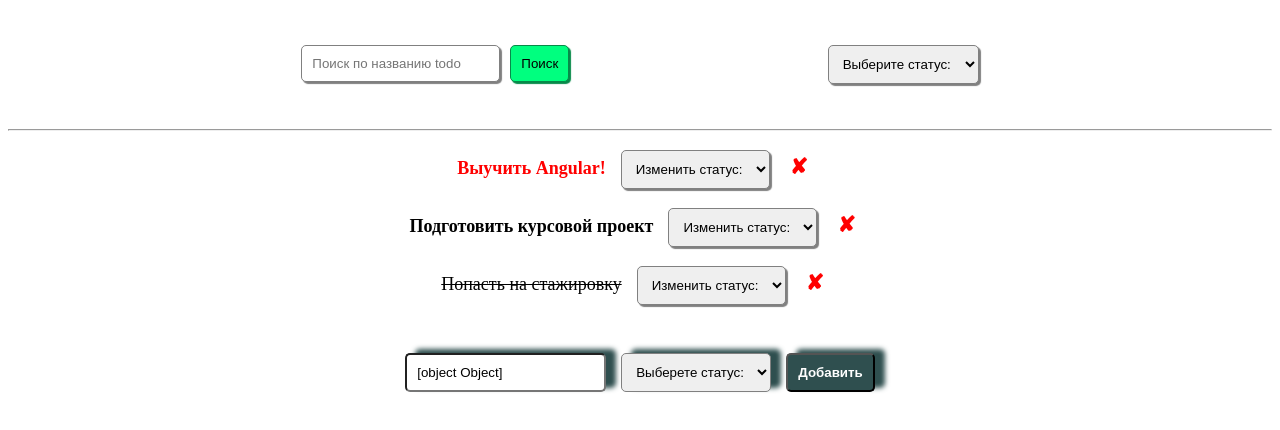
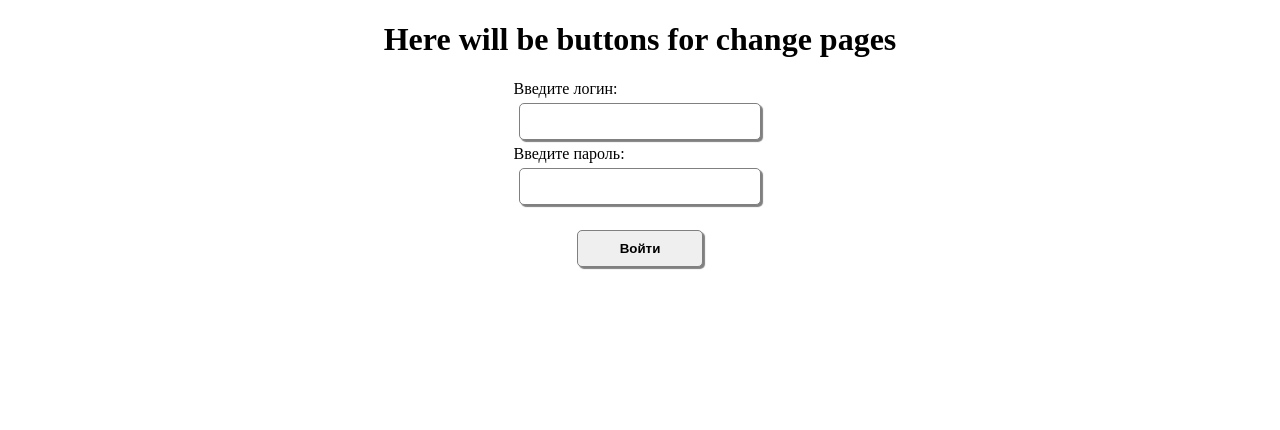
Before and after one commit to MarinaDreamwork/internship_angular, an Angular app: page /auth in a window 1280 px wide. Before the commit this address led to /. Shown: the top 430 px of the page. Built offline with nearby package versions, Linux system fonts and the light colour scheme.

Commit message:
created routing for the existed pages

```diff
--- a/src/app/app-routing.module.ts
+++ b/src/app/app-routing.module.ts
@@ -1,7 +1,14 @@
 import { NgModule } from '@angular/core';
 import { RouterModule, Routes } from '@angular/router';
+import { AuthComponent } from './auth/auth.component';
+import { DescriptionProjectComponent } from './description-project/description-project.component';
+import { TodoListComponent } from './todo-list/todo-list.component';
 
-const routes: Routes = [];
+const routes: Routes = [
+  { path: 'todo_list', component: TodoListComponent },
+  { path: 'auth', component: AuthComponent },
+  { path: 'about', component: DescriptionProjectComponent }
+];
 
 @NgModule({
   imports: [RouterModule.forRoot(routes)],
--- a/src/app/app.component.html
+++ b/src/app/app.component.html
@@ -1,5 +1,6 @@
 <div>
   <div>
-    <app-todo-list></app-todo-list>
+    <h1>Here will be buttons for change pages</h1>
+    <router-outlet></router-outlet>
   </div>
 </div>
--- a/src/app/app.component.scss
+++ b/src/app/app.component.scss
@@ -1,6 +1,10 @@
 .auth-button {
 	display: flex;
 	justify-content: center;
+}
+
+h1 {
+	text-align: center;
 }
 
 p {
--- a/src/app/auth/auth.component.html
+++ b/src/app/auth/auth.component.html
@@ -1,13 +1,13 @@
-<div>
-	<div class="input">
+<div class="auth">
+	<div class="auth_input">
 		<label for="loginInput">Введите логин:</label>
 		<input type='text' id="loginInput" #loginInput />
 	</div>
-	<div class="input">
+	<div class="auth_input">
 		<label>Введите пароль:</label>
 		<input type='text' #passwordInput />
 	</div>
-	<div class='auth-button'>
+	<div class='auth_auth-button'>
 		<button (click)="onAuth()">Войти</button>
 	</div>
 </div>
--- a/src/app/auth/auth.component.scss
+++ b/src/app/auth/auth.component.scss
@@ -3,8 +3,11 @@
 // 	flex-direction: column;
 // }
 
+.auth {
+	margin: 0 40%;
+}
+
 input {
-
 	outline: none;
 }
 
@@ -16,7 +19,7 @@ input, button {
 	border: 1px solid grey;
 }
 
-.auth-button {
+.auth_auth-button {
 	display: flex;
 	justify-content: center;
 }
@@ -24,10 +27,10 @@ input, button {
 button {
 	width: 50%;
 	font-weight: 700;
+	margin: 20px;
 }
 
-.input {
+.auth_input {
 	display: flex;
 	flex-direction: column;
-	margin: 15px;
 }
```
